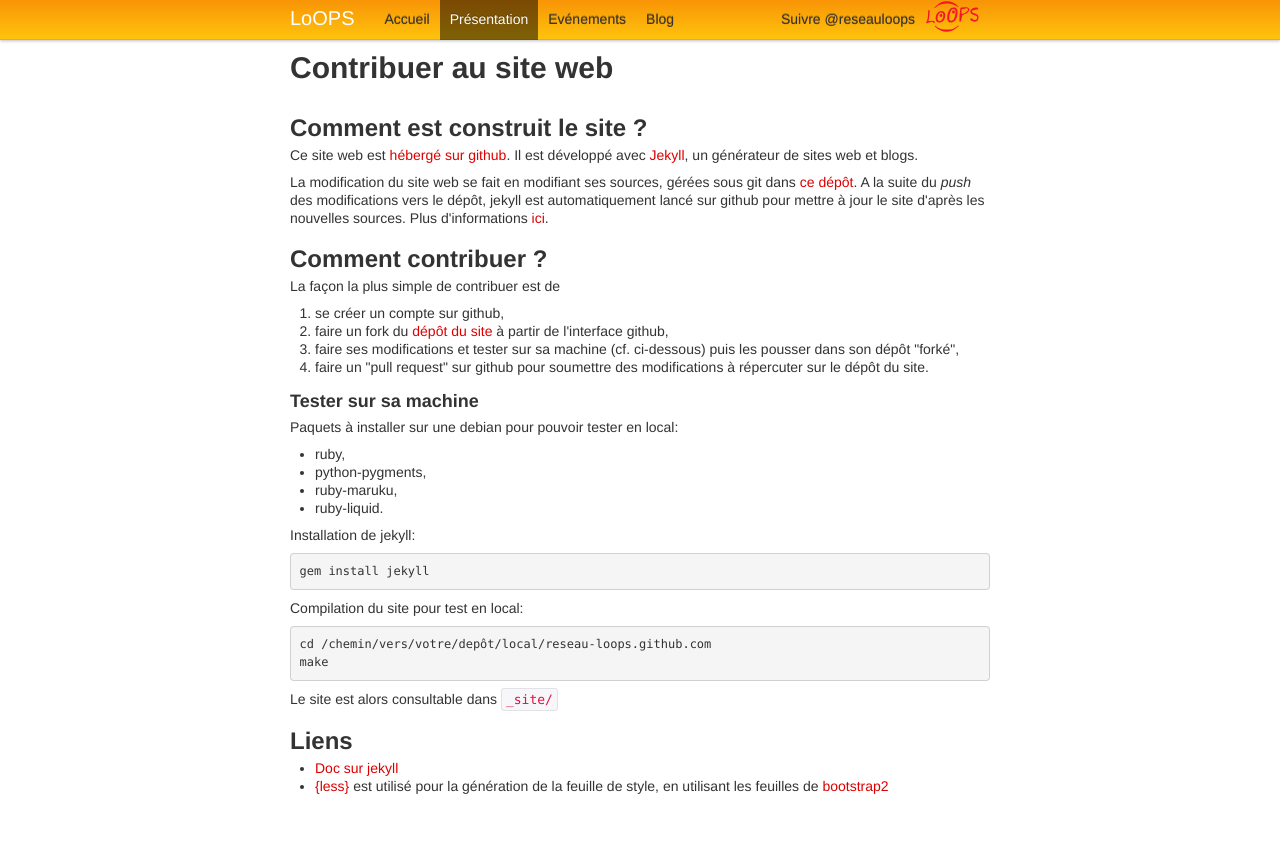
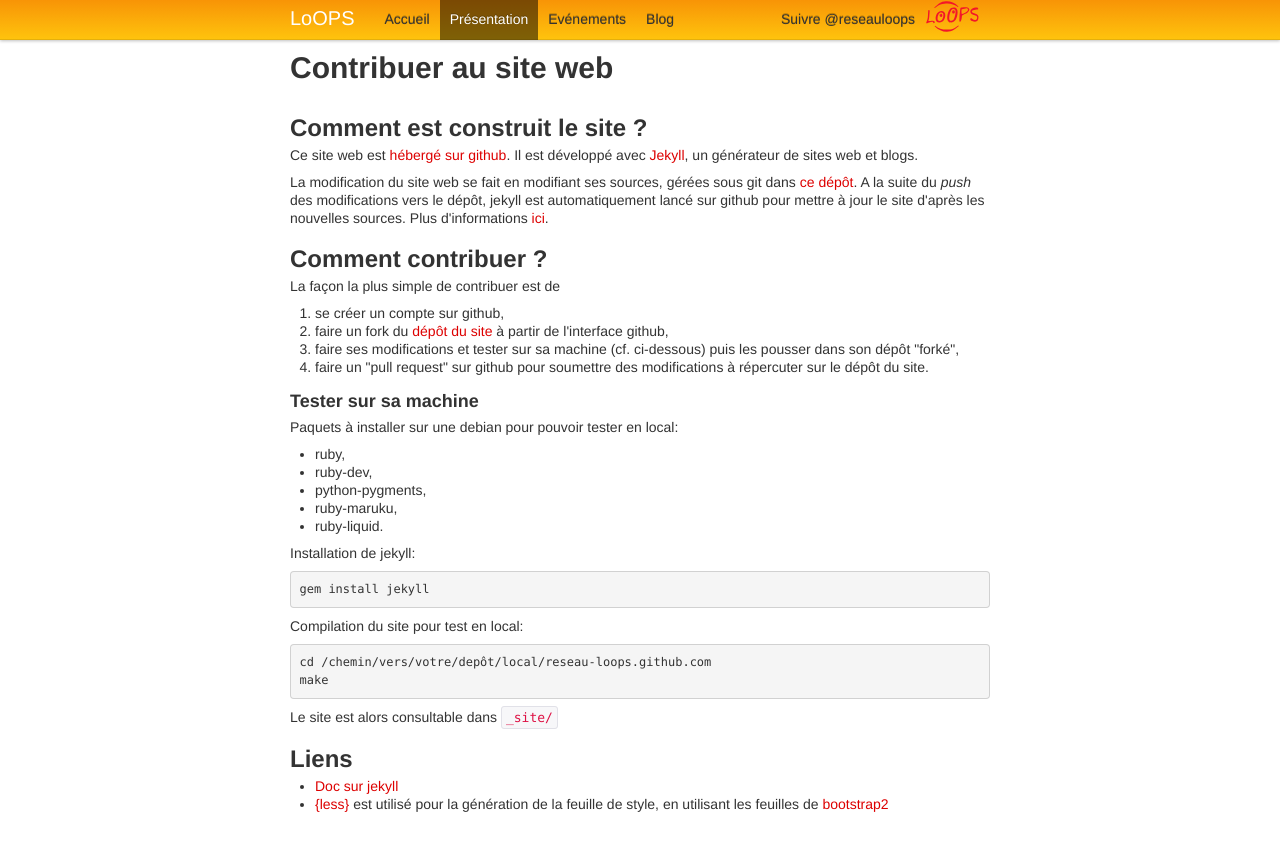
Before and after one commit to reseau-loops/reseau-loops.github.com, a Jekyll site: the page built from contribute.html, in a window 1280 px wide. Shown: the top 851 px of the page. Built offline with Jekyll 4.4.1, drawn with Linux system fonts in a browser that asks for light colours; Markdown is read by kramdown in place of the engine named in the settings; comment, search, counter and statistics services are not loaded.

Commit message:
complement sur l'install de jekyll

```diff
--- a/contribute.html
+++ b/contribute.html
@@ -39,6 +39,7 @@ Paquets à installer sur une debian pour pouvoir tester en local:
 </p>
 <ul>
 <li>ruby,</li>
+<li>ruby-dev,</li>
 <li>python-pygments,</li>
 <li>ruby-maruku,</li>
 <li>ruby-liquid.</li>
```
